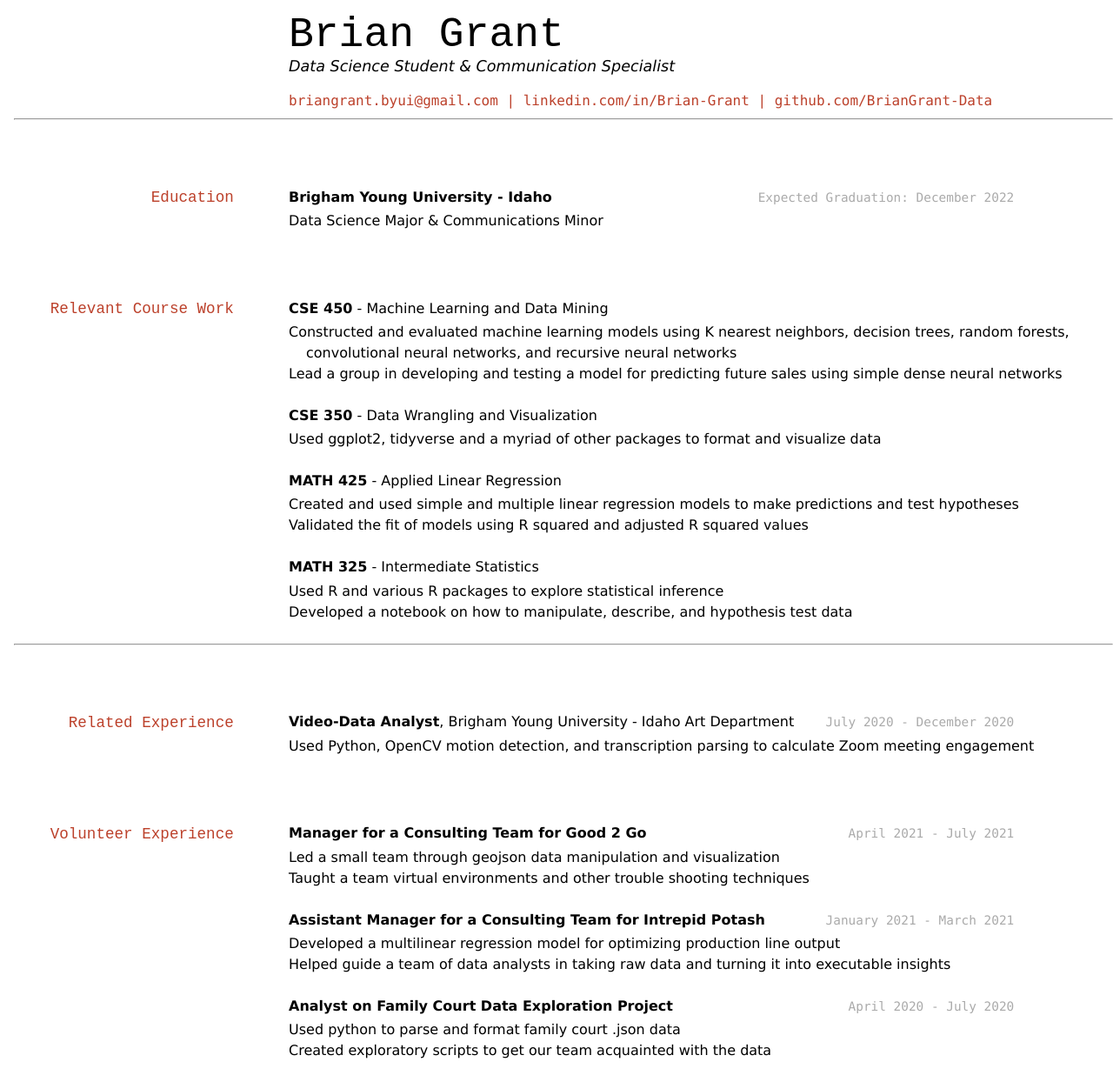
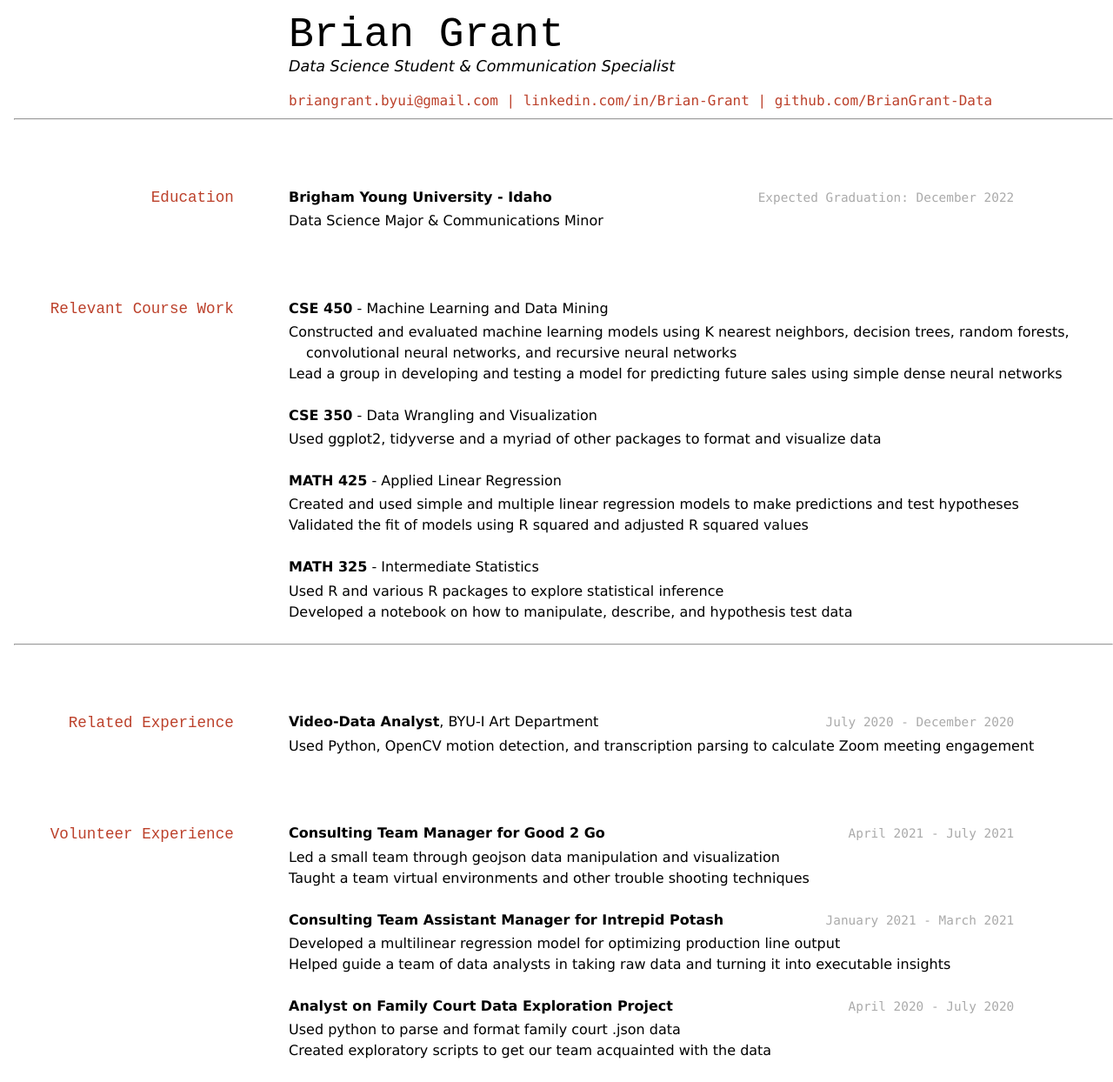
Before and after one commit to BrianGrant-Data/Resume, a Jekyll site: the page built from docs/index.md, in a window 1280 px wide. Shown: the whole page at 87% size. Built offline with Jekyll 4.4.1, drawn with Linux system fonts in a browser that asks for light colours.

Commit message:
Minor Changes
Dates are no longer blocked by titles.

```diff
--- a/docs/index.md
+++ b/docs/index.md
@@ -45,18 +45,18 @@
 
 ## Related Experience
 `July 2020 -  December 2020`
-__Video-Data Analyst__, Brigham Young University - Idaho Art Department
+__Video-Data Analyst__, BYU-I Art Department
 - Used Python, OpenCV motion detection, and transcription parsing to calculate Zoom meeting engagement
 
 
 ## Volunteer Experience
 `April 2021 - July 2021`
-__Manager for a Consulting Team for Good 2 Go__
+__Consulting Team Manager for Good 2 Go__
 - Led a small team through geojson data manipulation and visualization
 - Taught a team virtual environments and other trouble shooting techniques
 
 `January 2021 - March 2021`
-__Assistant Manager for a Consulting Team for Intrepid Potash__
+__Consulting Team Assistant Manager for Intrepid Potash__
 - Developed a multilinear regression model for optimizing production line output
 - Helped guide a team of data analysts in taking raw data and turning it into executable insights
 
```
